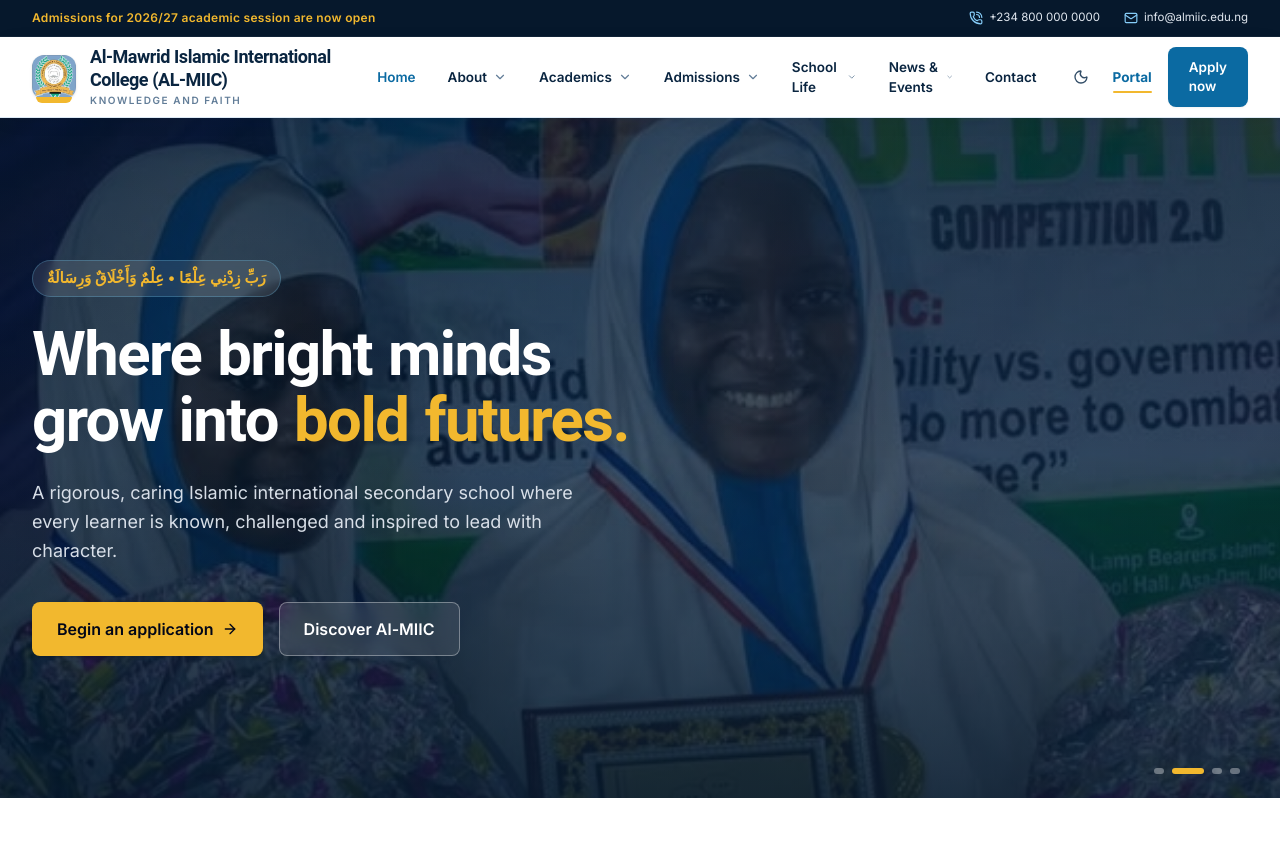
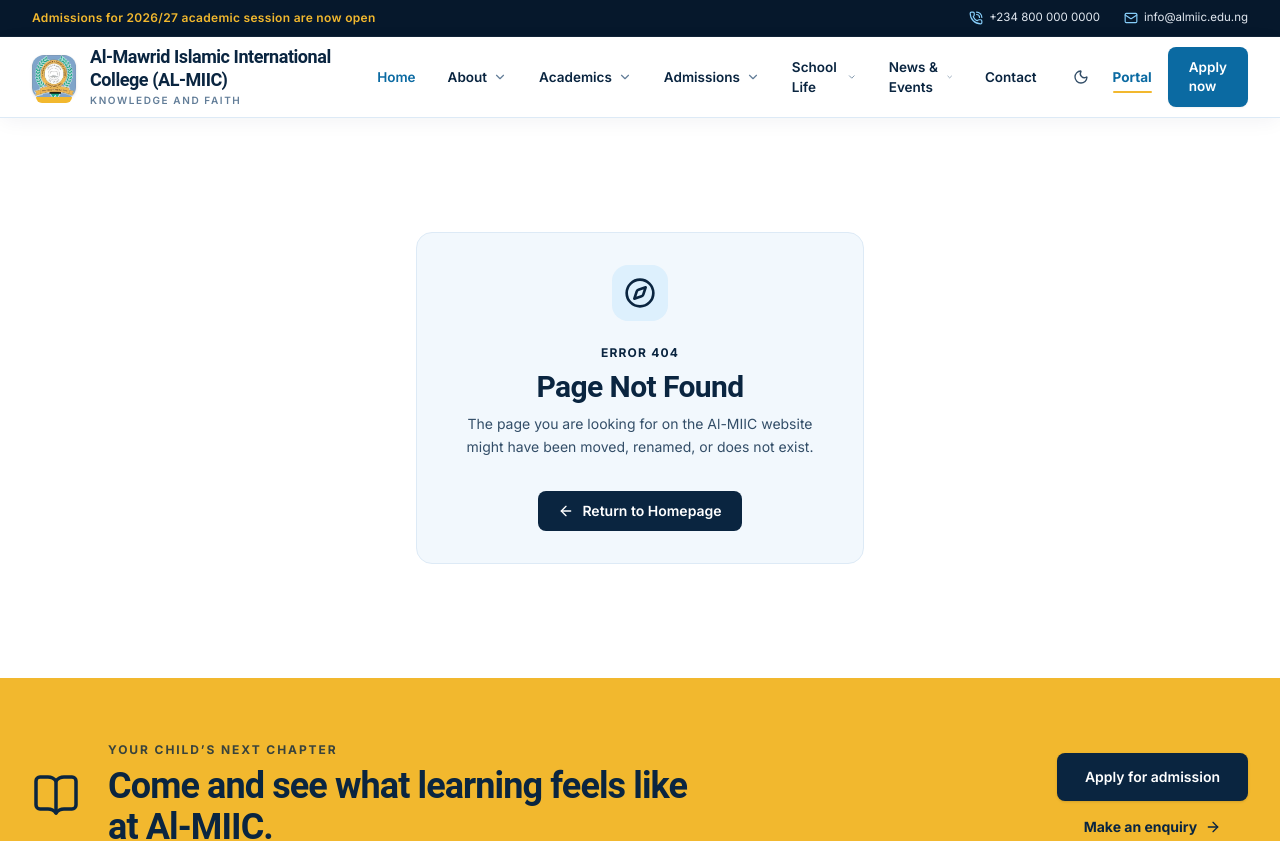
Before and after one commit to bytenol/Al-MIIC-Website, a React (Vite) app: page / in a window 1280 px wide. Shown: the top 841 px of the page. Built offline with nearby package versions, Linux system fonts and the light colour scheme.

Commit message:
removed problematic page

```diff
--- a/src/routes/AppRoutes.tsx
+++ b/src/routes/AppRoutes.tsx
@@ -13,8 +13,6 @@ import { GalleryPage } from '../pages/Gallery/GalleryPage';
 import { ContactPage } from '../pages/Contact/ContactPage';
 import { LegalPage } from '../pages/Legal/LegalPage';
 import { NotFoundPage } from '../pages/NotFound/NotFoundPage';
-import HomePage from '../pages/Home/HomePage';
-import SchoolLifePage from '../pages/SchoolLife/SchoolLifePage';
 
 
 // // Lazy-load secondary pages to keep initial bundle fast
@@ -117,11 +115,11 @@ export const AppRoutes = () => {
             <Suspense fallback={<PageLoader />}>
                 <Routes>
                     <Route element={<PublicLayout />}>
-                        <Route path={ROUTES.HOME} element={<HomePage />} />
+                        {/* <Route path={ROUTES.HOME} element={<HomePage />} /> */}
                         <Route path={ROUTES.ABOUT} element={<AboutPage />} />
                         <Route path={ROUTES.ACADEMICS} element={<AcademicsPage />} />
                         <Route path={ROUTES.ADMISSIONS} element={<AdmissionsPage />} />
-                        <Route path={ROUTES.SCHOOL_LIFE} element={<SchoolLifePage />} />
+                        {/* <Route path={ROUTES.SCHOOL_LIFE} element={<SchoolLifePage />} /> */}
                         <Route path={ROUTES.NEWS_EVENTS} element={<NewsEventsPage />} />
                         <Route path={ROUTES.GALLERY} element={<GalleryPage />} />
                         <Route path={ROUTES.CONTACT} element={<ContactPage />} />
```
